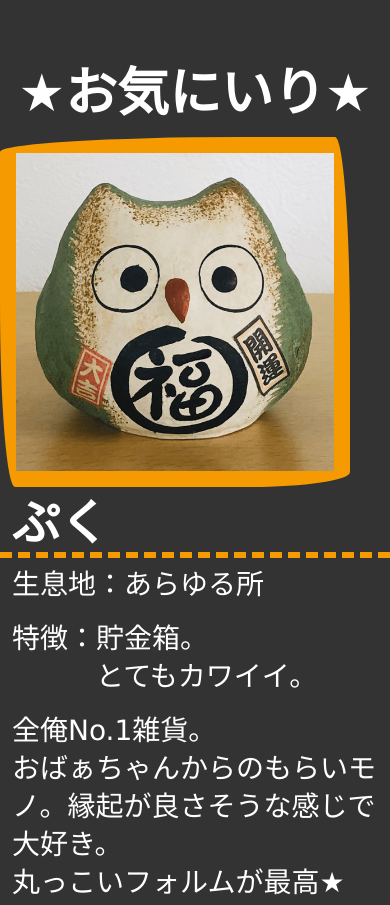
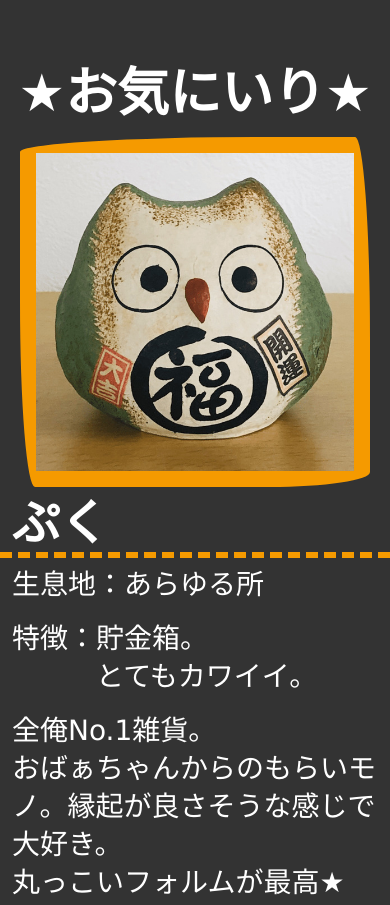
Before and after one commit to fuku100/fukuhara.github.io, a plain HTML site: page index.html in a window 390 px wide. Shown: the part 980-1885 px from the top of the page. Drawn offline with nearby package versions, Linux system fonts and the light colour scheme.

Commit message:
Update styles2.css

```diff
--- a/css/styles2.css
+++ b/css/styles2.css
@@ -1036,7 +1036,7 @@ footer {
     width: 350px;
     border-radius: 240px 15px 100px 15px / 15px 200px 15px 185px;
     border: 16px solid #f59a00;
-    margin-top: 0;
+    margin: 0 auto;
   }
   .item12 {
     width: 100%;
```
